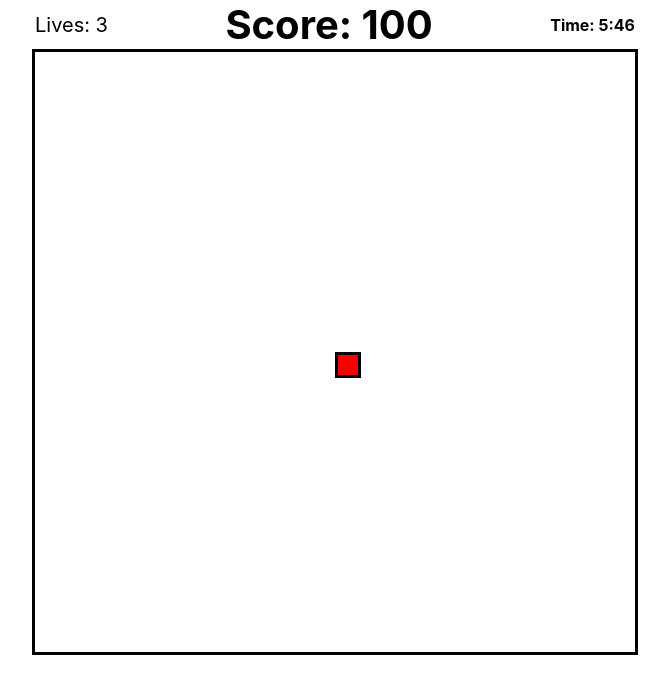
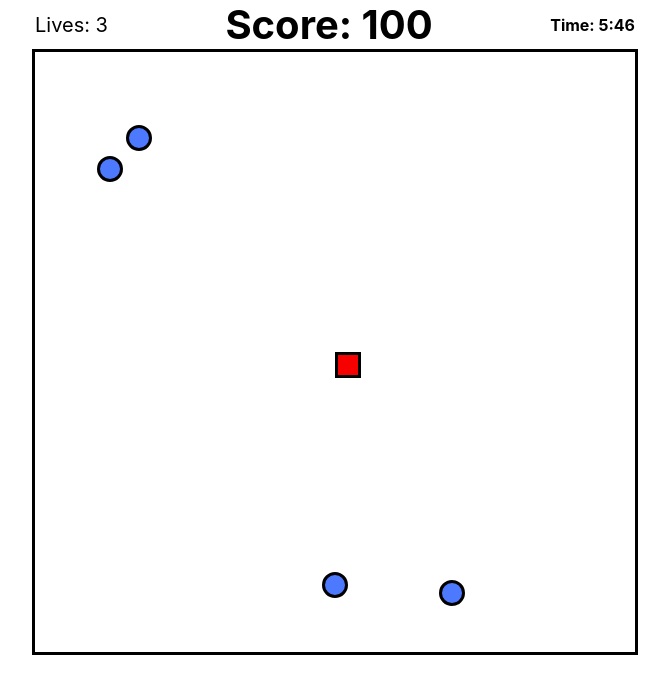
Before and after one commit to jaeyeong04/world-hardest-game-clone, a React (Create React App) app: page / in a window 1280 px wide. Shown: the top 694 px of the page, without its empty margins (305-974 px from the left). Built offline with nearby package versions, Linux system fonts and the light colour scheme.

Commit message:
feat: [useEnemyMoves] ENEMY unit의 initial 상태 및 이동 구현

```diff
--- a/src/components/organisms/GamePlayArea.tsx
+++ b/src/components/organisms/GamePlayArea.tsx
@@ -1,4 +1,5 @@
 import { UnitVariant } from "../../constants/enum";
+import useEnemyMoves from "../../hooks/useEnemyMoves";
 import usePlayerMoves from "../../hooks/usePlayerMoves";
 import { Board } from "../atoms/Board";
 import { Unit } from "../atoms/Unit";
@@ -14,11 +15,15 @@ const GamePlayAreaContainer = styled.div`
 
 export const GamePlayArea = () => {
   const PlayerPosition = usePlayerMoves();
+  const enemyPositionArray = useEnemyMoves();
   return (
     <GamePlayAreaContainer>
       <GameRecord />
       <Board>
         <Unit variant={UnitVariant.PLAYER} position={PlayerPosition} />
+        {enemyPositionArray.map((enemyPos, index) => (
+          <Unit key={index} variant={UnitVariant.ENEMY} position={enemyPos} />
+        ))}
       </Board>
     </GamePlayAreaContainer>
   );
--- /dev/null
+++ b/src/hooks/useEnemyMoves.tsx
@@ -0,0 +1,63 @@
+import { useRef, useState } from "react";
+import { Position } from "../constants/enum";
+import { MAP_BOUNDARY, MOVE_DISTANCE } from "../constants/constants";
+import useGameLoop from "./useGameLoop";
+
+/**
+ * 적의 움직임을 관리하는 커스텀 훅
+ * - 적의 위치를 상태로 관리하여 게임 보드에서 적의 움직임을 구현하는 데 사용
+ * @returns enemyPositionArray: 모든 적의 위치를 저장하는 배열 (각 적의 위치는 x, y 좌표를 포함하는 객체 형태)
+ */
+
+export default function useEnemyMoves() {
+  //맵의 테두리에서 적이 시작하도록 초기 위치 설정 - 예시로 4마리의 적을 맵의 각 모서리에 배치
+  //리렌더링 시 불필요한 재생성을 방지하기 위해 useRef를 사용하여 초기 위치를 저장
+  const initialEnemyPositions = useRef<Position[]>([
+    { x: 0, y: 0 }, // 왼쪽 상단
+    { x: MAP_BOUNDARY, y: 0 }, // 오른쪽 상단
+    { x: 0, y: MAP_BOUNDARY }, // 왼쪽 하단
+    { x: MAP_BOUNDARY, y: MAP_BOUNDARY }, // 오른쪽 하단
+  ]);
+  //적의 위치를 저장하는 상태 - 적은 여러 마리가 존재할 수 있으므로 배열 형태로 관리
+  const [enemyPositionArray, setEnemyPositionArray] = useState<Position[]>(
+    initialEnemyPositions.current,
+  );
+  //enemyPositionArray의 { dx, dy }를 저장하는 reference
+  const enemyMovementRef = useRef<{ dx: number; dy: number }[]>([
+    {
+      dx: Math.random() * 3 * MOVE_DISTANCE,
+      dy: Math.random() * 3 * MOVE_DISTANCE,
+    },
+    {
+      dx: -Math.random() * 3 * MOVE_DISTANCE,
+      dy: Math.random() * 3 * MOVE_DISTANCE,
+    },
+    {
+      dx: Math.random() * 3 * MOVE_DISTANCE,
+      dy: -Math.random() * 3 * MOVE_DISTANCE,
+    },
+    {
+      dx: -Math.random() * 3 * MOVE_DISTANCE,
+      dy: -Math.random() * 3 * MOVE_DISTANCE,
+    },
+  ]);
+  const moveEnemies = () => {
+    setEnemyPositionArray((prevPositions) =>
+      prevPositions.map((pos, index) => {
+        const { dx, dy } = enemyMovementRef.current[index];
+        const newX = pos.x + dx;
+        const newY = pos.y + dy;
+        //맵의 경계를 벗어나지 않도록 처리
+        if (newX < 0 || newX > MAP_BOUNDARY) {
+          enemyMovementRef.current[index].dx *= -1; // x 방향 이동 반전
+        }
+        if (newY < 0 || newY > MAP_BOUNDARY) {
+          enemyMovementRef.current[index].dy *= -1; // y 방향 이동 반전
+        }
+        return { x: newX, y: newY };
+      }),
+    );
+  };
+  useGameLoop(moveEnemies); // 1초마다 적의 위치 업데이트
+  return enemyPositionArray;
+}
```
